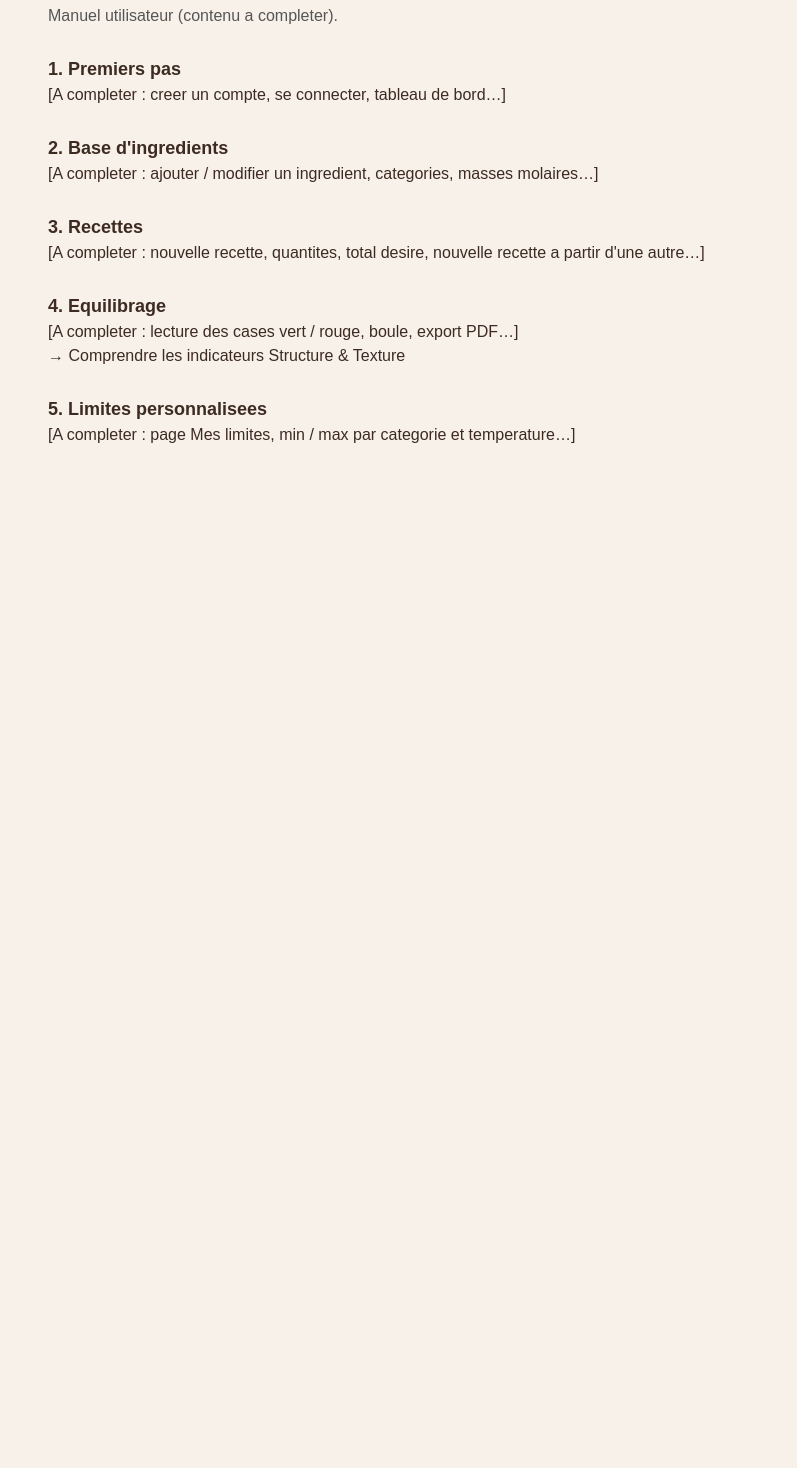
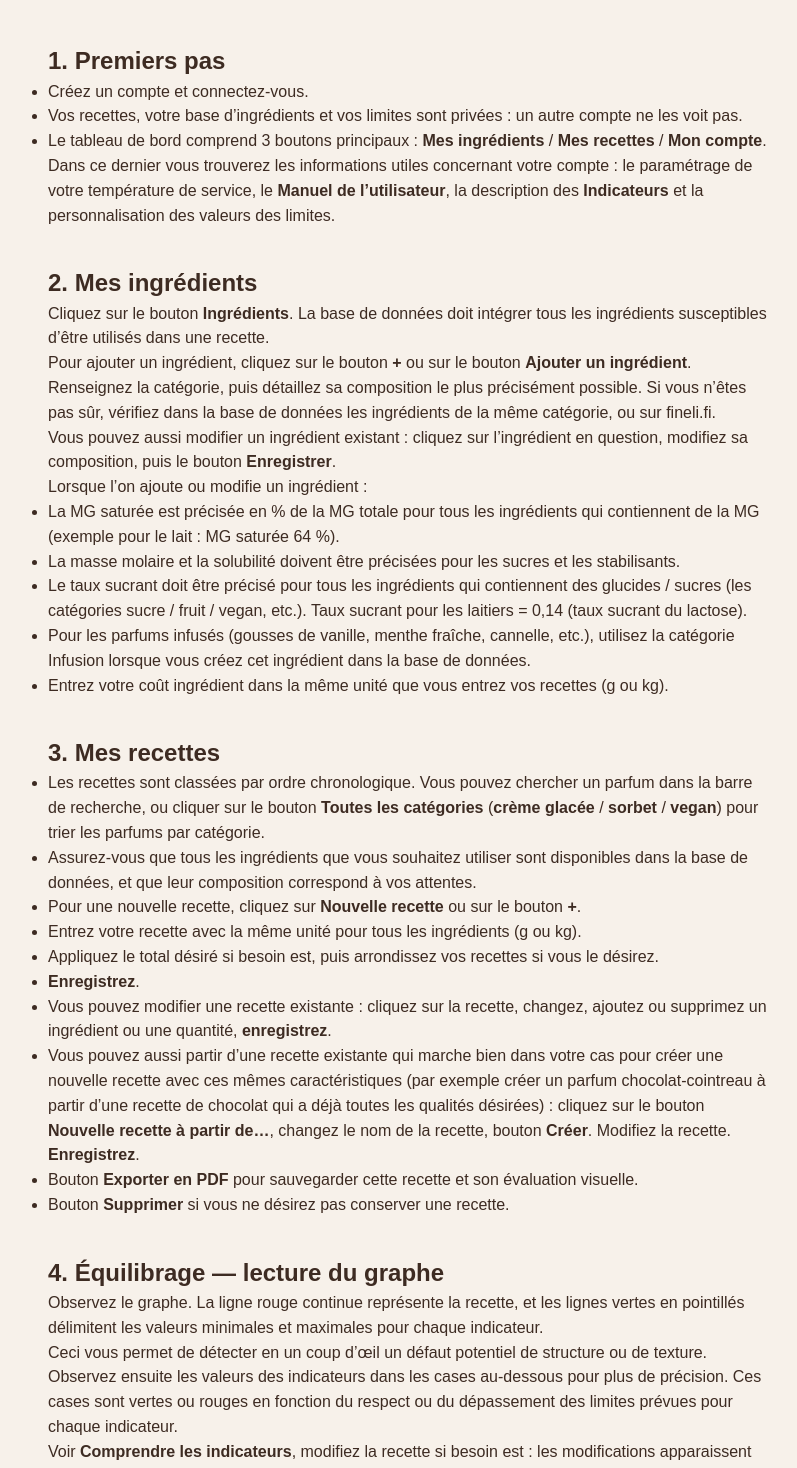
Before and after one commit to 11061969/Freitdomo, a Next.js app: page /aide in a window 1280 px wide. Shown: the part 120-1588 px from the top of the page, without its empty margins (232-1029 px from the left). Before the commit the page ends 800 px from the top, so only its background shows below. Built offline with nearby package versions, Linux system fonts and the light colour scheme.

Commit message:
Revise user manual content and structure

```diff
--- a/app/aide/page.tsx
+++ b/app/aide/page.tsx
@@ -10,57 +10,95 @@ export default function AidePage() {
         fontFamily: "sans-serif",
         maxWidth: 800,
         margin: "0 auto",
-        lineHeight: 1.5,
+        lineHeight: 1.55,
       }}
     >
       <p style={{ marginBottom: 12 }}>
         <Link href="/dashboard">← Tableau de bord</Link>
       </p>
-      <h1>Aide – Freitdomo</h1>
-      <p style={{ color: "#555", marginBottom: 28 }}>
-        Manuel utilisateur (contenu a completer).
-      </p>
+      <h1>Manuel de l’utilisateur</h1>
 
-      <section style={{ marginBottom: 28 }}>
-        <h2 style={{ fontSize: 18 }}>1. Premiers pas</h2>
+      <section style={{ marginTop: 36 }}>
+        <h2>1. Premiers pas</h2>
+        <ul>
+          <li>Créez un compte et connectez-vous.</li>
+          <li>Vos recettes, votre base d’ingrédients et vos limites sont privées : un autre compte ne les voit pas.</li>
+          <li>
+            Le tableau de bord comprend 3 boutons principaux : <strong>Mes ingrédients</strong> / <strong>Mes recettes</strong> / <strong>Mon compte</strong>. Dans ce dernier vous trouverez les informations utiles concernant votre compte : le paramétrage de votre température de service, le <strong>Manuel de l’utilisateur</strong>, la description des <strong>Indicateurs</strong> et la personnalisation des valeurs des limites.
+          </li>
+        </ul>
+      </section>
+
+      <section style={{ marginTop: 36 }}>
+        <h2>2. Mes ingrédients</h2>
         <p>
-          [A completer : creer un compte, se connecter, tableau de bord…]
+          Cliquez sur le bouton <strong>Ingrédients</strong>. La base de données doit intégrer tous les ingrédients susceptibles d’être utilisés dans une recette.
+        </p>
+        <p>
+          Pour ajouter un ingrédient, cliquez sur le bouton <strong>+</strong> ou sur le bouton <strong>Ajouter un ingrédient</strong>. Renseignez la catégorie, puis détaillez sa composition le plus précisément possible. Si vous n’êtes pas sûr, vérifiez dans la base de données les ingrédients de la même catégorie, ou sur{" "}
+          <a href="https://fineli.fi/fineli/en/index" target="_blank" rel="noreferrer">
+            fineli.fi
+          </a>
+          .
+        </p>
+        <p>
+          Vous pouvez aussi modifier un ingrédient existant : cliquez sur l’ingrédient en question, modifiez sa composition, puis le bouton <strong>Enregistrer</strong>.
+        </p>
+        <p>Lorsque l’on ajoute ou modifie un ingrédient :</p>
+        <ul>
+          <li>La MG saturée est précisée en % de la MG totale pour tous les ingrédients qui contiennent de la MG (exemple pour le lait : MG saturée 64 %).</li>
+          <li>La masse molaire et la solubilité doivent être précisées pour les sucres et les stabilisants.</li>
+          <li>
+            Le taux sucrant doit être précisé pour tous les ingrédients qui contiennent des glucides / sucres (les catégories sucre / fruit / vegan, etc.). Taux sucrant pour les laitiers = 0,14 (taux sucrant du lactose).
+          </li>
+          <li>
+            Pour les parfums infusés (gousses de vanille, menthe fraîche, cannelle, etc.), utilisez la catégorie Infusion lorsque vous créez cet ingrédient dans la base de données.
+          </li>
+          <li>Entrez votre coût ingrédient dans la même unité que vous entrez vos recettes (g ou kg).</li>
+        </ul>
+      </section>
+
+      <section style={{ marginTop: 36 }}>
+        <h2>3. Mes recettes</h2>
+        <ul>
+          <li>
+            Les recettes sont classées par ordre chronologique. Vous pouvez chercher un parfum dans la barre de recherche, ou cliquer sur le bouton <strong>Toutes les catégories</strong> (<strong>crème glacée</strong> / <strong>sorbet</strong> / <strong>vegan</strong>) pour trier les parfums par catégorie.
+          </li>
+          <li>Assurez-vous que tous les ingrédients que vous souhaitez utiliser sont disponibles dans la base de données, et que leur composition correspond à vos attentes.</li>
+          <li>Pour une nouvelle recette, cliquez sur <strong>Nouvelle recette</strong> ou sur le bouton <strong>+</strong>.</li>
+          <li>Entrez votre recette avec la même unité pour tous les ingrédients (g ou kg).</li>
+          <li>Appliquez le total désiré si besoin est, puis arrondissez vos recettes si vous le désirez.</li>
+          <li><strong>Enregistrez</strong>.</li>
+          <li>Vous pouvez modifier une recette existante : cliquez sur la recette, changez, ajoutez ou supprimez un ingrédient ou une quantité, <strong>enregistrez</strong>.</li>
+          <li>
+            Vous pouvez aussi partir d’une recette existante qui marche bien dans votre cas pour créer une nouvelle recette avec ces mêmes caractéristiques (par exemple créer un parfum chocolat-cointreau à partir d’une recette de chocolat qui a déjà toutes les qualités désirées) : cliquez sur le bouton <strong>Nouvelle recette à partir de…</strong>, changez le nom de la recette, bouton <strong>Créer</strong>. Modifiez la recette. <strong>Enregistrez</strong>.
+          </li>
+          <li>Bouton <strong>Exporter en PDF</strong> pour sauvegarder cette recette et son évaluation visuelle.</li>
+          <li>Bouton <strong>Supprimer</strong> si vous ne désirez pas conserver une recette.</li>
+        </ul>
+      </section>
+
+      <section style={{ marginTop: 36 }}>
+        <h2>4. Équilibrage — lecture du graphe</h2>
+        <p>
+          Observez le graphe. La ligne rouge continue représente la recette, et les lignes vertes en pointillés délimitent les valeurs minimales et maximales pour chaque indicateur.
+        </p>
+        <p>
+          Ceci vous permet de détecter en un coup d’œil un défaut potentiel de structure ou de texture. Observez ensuite les valeurs des indicateurs dans les cases au-dessous pour plus de précision. Ces cases sont vertes ou rouges en fonction du respect ou du dépassement des limites prévues pour chaque indicateur.
+        </p>
+        <p>Voir <strong>Comprendre les indicateurs</strong>, modifiez la recette si besoin est : les modifications apparaissent en temps réel sur le graphe.</p>
+        <p>
+          NB : ne soyez pas surpris si des indicateurs sont hors limites lorsque vous rentrez vos recettes. En effet, ces limites, bien que standard, peuvent ne pas correspondre au cadre de votre produit. D’où l’intérêt de pouvoir les personnaliser en fonction de ce qui marche précisément dans le cas de chacun.
         </p>
       </section>
 
-      <section style={{ marginBottom: 28 }}>
-        <h2 style={{ fontSize: 18 }}>2. Base d&apos;ingredients</h2>
+      <section style={{ marginTop: 36 }}>
+        <h2>5. Personnalisez les valeurs Min et Max des indicateurs</h2>
         <p>
-          [A completer : ajouter / modifier un ingredient, categories,
-          masses molaires…]
-        </p>
-      </section>
-
-      <section style={{ marginBottom: 28 }}>
-        <h2 style={{ fontSize: 18 }}>3. Recettes</h2>
-        <p>
-          [A completer : nouvelle recette, quantites, total desire, nouvelle
-          recette a partir d&apos;une autre…]
-        </p>
-      </section>
-
-      <section style={{ marginBottom: 28 }}>
-        <h2 style={{ fontSize: 18 }}>4. Equilibrage</h2>
-        <p>
-          [A completer : lecture des cases vert / rouge, boule, export PDF…]
+          Les « limites » font donc référence aux valeurs minimales et maximales des indicateurs et elles sont matérialisées sur le graphe par les lignes vertes en pointillés. Elles définissent la zone adéquate dans laquelle devrait se trouver la recette. Elles sont standards par défaut, mais elles sont personnalisables pour coller parfaitement aux caractéristiques que vous recherchez. C’est une fonctionnalité très utile car cette plus grande précision débouche sur un gain de temps et une économie de matières premières.
         </p>
         <p>
-          <Link href="/aide/indicateurs">
-            → Comprendre les indicateurs Structure &amp; Texture
-          </Link>
-        </p>
-      </section>
-
-      <section style={{ marginBottom: 28 }}>
-        <h2 style={{ fontSize: 18 }}>5. Limites personnalisees</h2>
-        <p>
-          [A completer : page Mes limites, min / max par categorie et
-          temperature…]
+          Comment procéder ? Saisissez quelques recettes de catégories différentes (crème glacée, sorbet, vegan) dont les caractéristiques sont idéales dans votre cas. Repérez ces valeurs optimales dans les cases, allez dans <strong>Mon compte</strong>, puis <strong>Mes limites</strong>, réglez les limites que vous souhaitez : faire en sorte que la valeur idéale pour l’indicateur en question soit à égale distance des limites min et max. Vous pouvez aussi « resserrer » les limites Min et Max pour une plus grande précision, puis <strong>enregistrez</strong>.
         </p>
       </section>
     </main>
```
